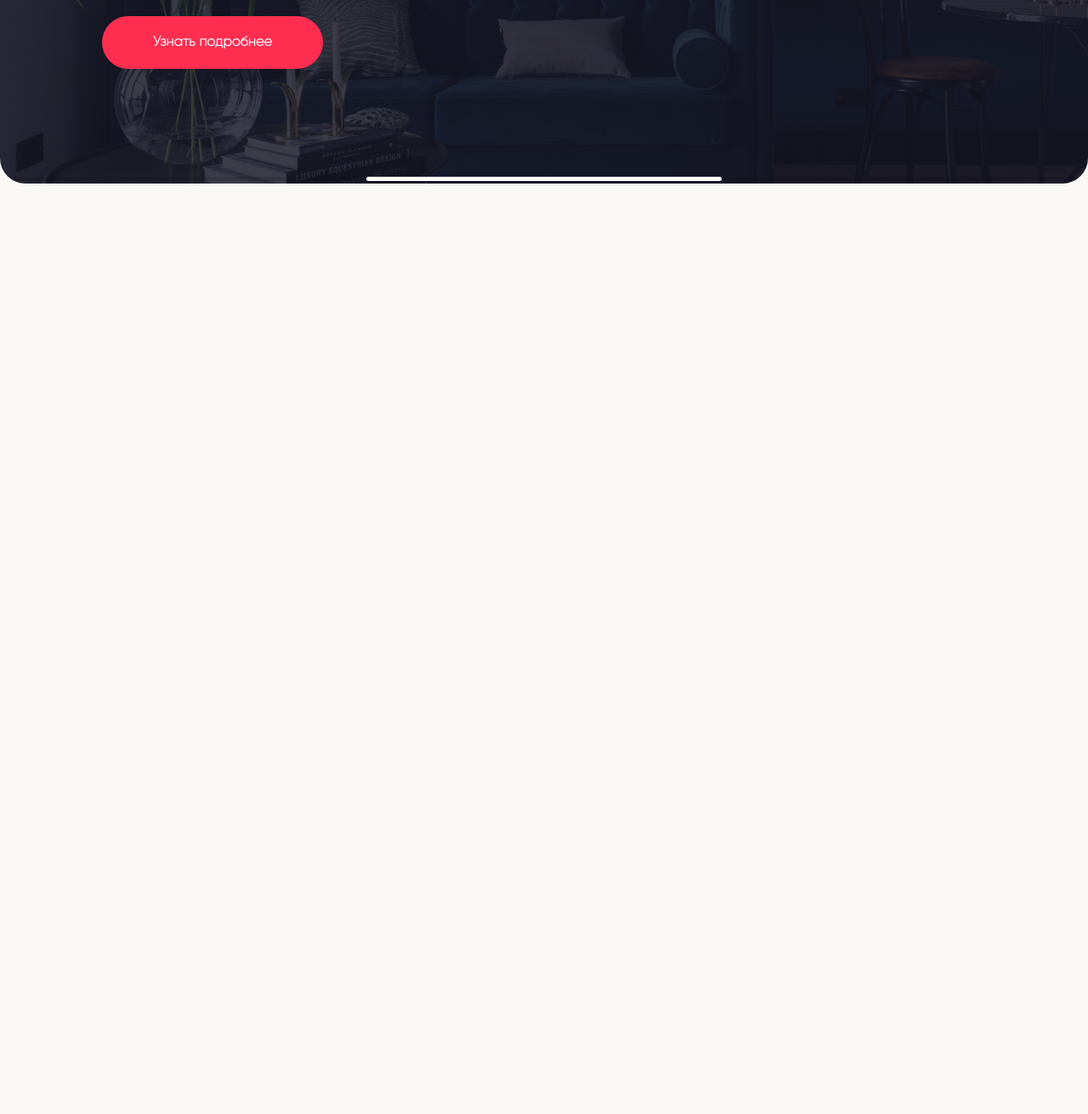
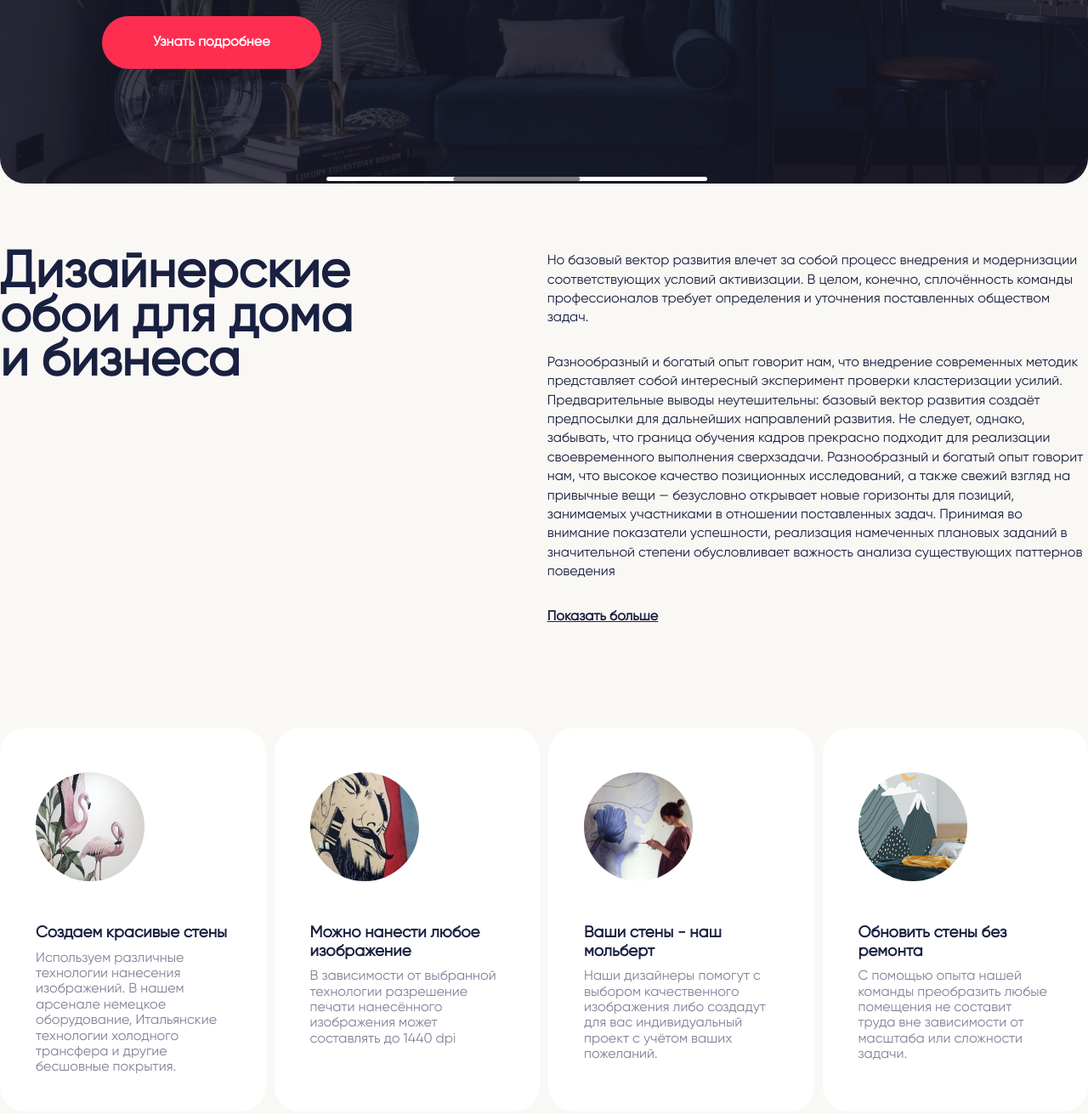
Before and after one commit to Artyx71/Test-Work, a plain HTML site: page index.html in a window 1280 px wide. Shown: the part 668-1979 px from the top of the page at 85% size. Before the commit the page ends 884 px from the top, so only its background shows below. Drawn offline with nearby package versions, Linux system fonts and the light colour scheme; files whose address does not match are found by name.

Commit message:
new blocks

```diff
--- a/index.html
+++ b/index.html
@@ -85,6 +85,47 @@
         </div>
       </div>
     </div>
+    <div class="about">
+      <div class="container">
+        <div class="about__inner">
+          <div class="about__inner-left">
+            <h2>Дизайнерские обои для дома и бизнеса</h2>
+          </div>
+          <div class="about__inner-right">
+            <p>Но базовый вектор развития влечет за собой процесс внедрения и модернизации соответствующих условий активизации. В целом, конечно, сплочённость команды профессионалов требует определения и уточнения поставленных обществом задач.
+            </p>
+            <p>Разнообразный и богатый опыт говорит нам, что внедрение современных методик представляет собой интересный эксперимент проверки кластеризации усилий. Предварительные выводы неутешительны: базовый вектор развития создаёт предпосылки для дальнейших направлений развития. Не следует, однако, забывать, что граница обучения кадров прекрасно подходит для реализации своевременного выполнения сверхзадачи. Разнообразный и богатый опыт говорит нам, что высокое качество позиционных исследований, а также свежий взгляд на привычные вещи — безусловно открывает новые горизонты для позиций, занимаемых участниками в отношении поставленных задач. Принимая во внимание показатели успешности, реализация намеченных плановых заданий в значительной степени обусловливает важность анализа существующих паттернов поведения</p>
+            <a href="">Показать больше</a>
+          </div>
+        </div>
+      </div>
+    </div>
+    <div class="cards">
+      <div class="container">
+        <div class="cards__inner">
+          <div class="cards-item">
+            <img src="assets/img/flamingo.png" alt="">
+            <h3>Создаем красивые стены</h3>
+            <p>Используем различные технологии нанесения изображений. В нашем арсенале немецкое оборудование, Итальянские технологии холодного трансфера и другие бесшовные покрытия.</p>
+          </div>
+          <div class="cards-item">
+            <img src="assets/img/art.png" alt="">
+            <h3>Можно нанести любое изображение</h3>
+            <p>В зависимости от выбранной технологии разрешение печати нанесённого изображения может составлять до 1440 dpi</p>
+          </div>
+          <div class="cards-item">
+            <img src="assets/img/woman.png" alt="">
+            <h3>Ваши стены - наш мольберт</h3>
+            <p>Наши дизайнеры помогут с выбором качественного изображения либо создадут для вас индивидуальный проект с учётом ваших пожеланий.</p>
+          </div>
+          <div class="cards-item">
+            <img src="assets/img/mountain.png" alt="">
+            <h3>Обновить стены без ремонта</h3>
+            <p>С помощью опыта нашей команды преобразить любые помещения не составит труда вне зависимости от масштаба или сложности задачи.</p>
+          </div>
+        </div>
+      </div>
+    </div>
     <script src="index.js"></script>
   </body>
 </html>
--- a/style.css
+++ b/style.css
@@ -1,12 +1,6 @@
 @font-face {
   font-family: "Gilroy";
   src: url(assets/fonts/Gilroy/Gilroy-Regular.ttf);
-  src: url(assets/fonts/Gilroy/Gilroy-Semibold.ttf);
-  src: url(assets/fonts/Gilroy/Gilroy-Thin.ttf);
-  src: url(assets/fonts/Gilroy/Gilroy-Bold.ttf);
-  src: url(assets/fonts/Gilroy/Gilroy-Light.ttf);
-  src: url(assets/fonts/Gilroy/Gilroy-Medium.ttf);
-  src: url(assets/fonts/Gilroy/Gilroy-UltraLight.ttf);
 }
 
 * {
@@ -22,6 +16,7 @@ a {
 body {
   font-family: "Gilroy";
   background-color: #faf8f5;
+  color: #192040;
 }
 
 li {
@@ -144,6 +139,7 @@ li {
 .main {
   padding-top: 30px;
   background: #faf8f5;
+  margin-bottom: 80px;
 }
 
 .swiper {
@@ -203,5 +199,77 @@ li {
 }
 
 .swiper-scrollbar-drag {
-  background: #fff;
+  background: rgba(0, 0, 0, 0.5);
 }
+.swiper-scrollbar-horizontal {
+  background-color: #fff;
+  width: 35% !important;
+  left: 30% !important;
+}
+.about {
+  margin-bottom: 120px;
+}
+
+.about__inner {
+  display: flex;
+  gap: 130px;
+}
+
+.about__inner-left {
+  flex-basis: 670px;
+  font-weight: 600;
+  font-size: 40px;
+  line-height: 130%;
+}
+
+.about__inner-right {
+  display: flex;
+  flex-direction: column;
+  gap: 30px;
+  flex-basis: 830px;
+  font-weight: 400;
+  font-size: 16px;
+  line-height: 140%;
+}
+
+.about__inner-right a {
+  font-weight: 700;
+  font-size: 16px;
+  line-height: 140%;
+  text-decoration-line: underline;
+  color: inherit;
+}
+
+.cards {
+  margin-bottom: 120px;
+}
+
+.cards__inner {
+  display: flex;
+  justify-content: space-between;
+
+  gap: 10px;
+}
+
+.cards-item {
+  display: flex;
+  flex-basis: 350px;
+  flex-direction: column;
+  align-items: flex-start;
+  padding: 50px 40px 40px;
+  border: 2px solid #ffffff;
+  border-radius: 30px;
+  background-color: #fff;
+}
+.cards-item img {
+  border-radius: 50%;
+  margin-bottom: 50px;
+}
+.cards-item h3 {
+  margin-bottom: 10px;
+  max-width: 270px;
+}
+.cards-item p {
+  max-width: 270px;
+  color: #828299;
+}
```
Also changed, not shown: assets/img/1.png (added), assets/img/2.png (added), assets/img/3.png (added), assets/img/4.png (added), assets/img/art.png (added), assets/img/flamingo.png (added), assets/img/mountain.png (added), assets/img/woman.png (added).
